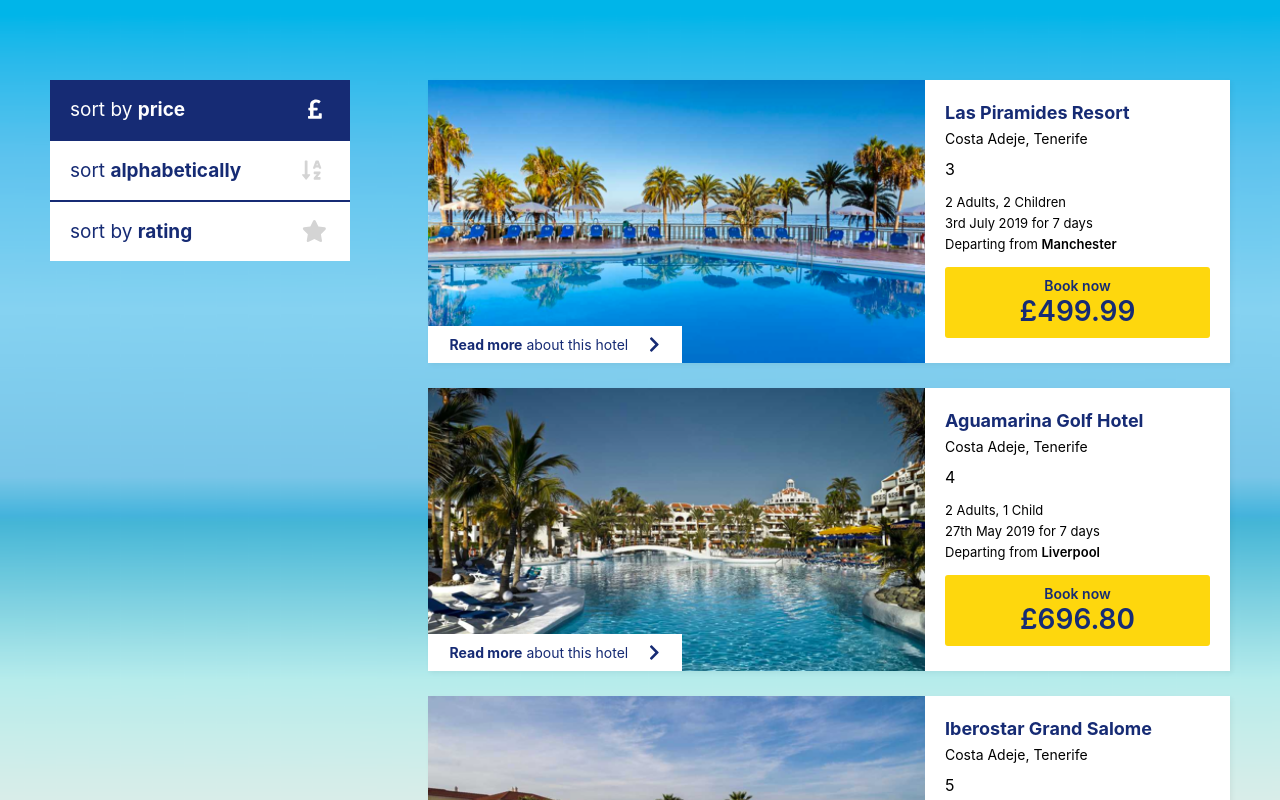
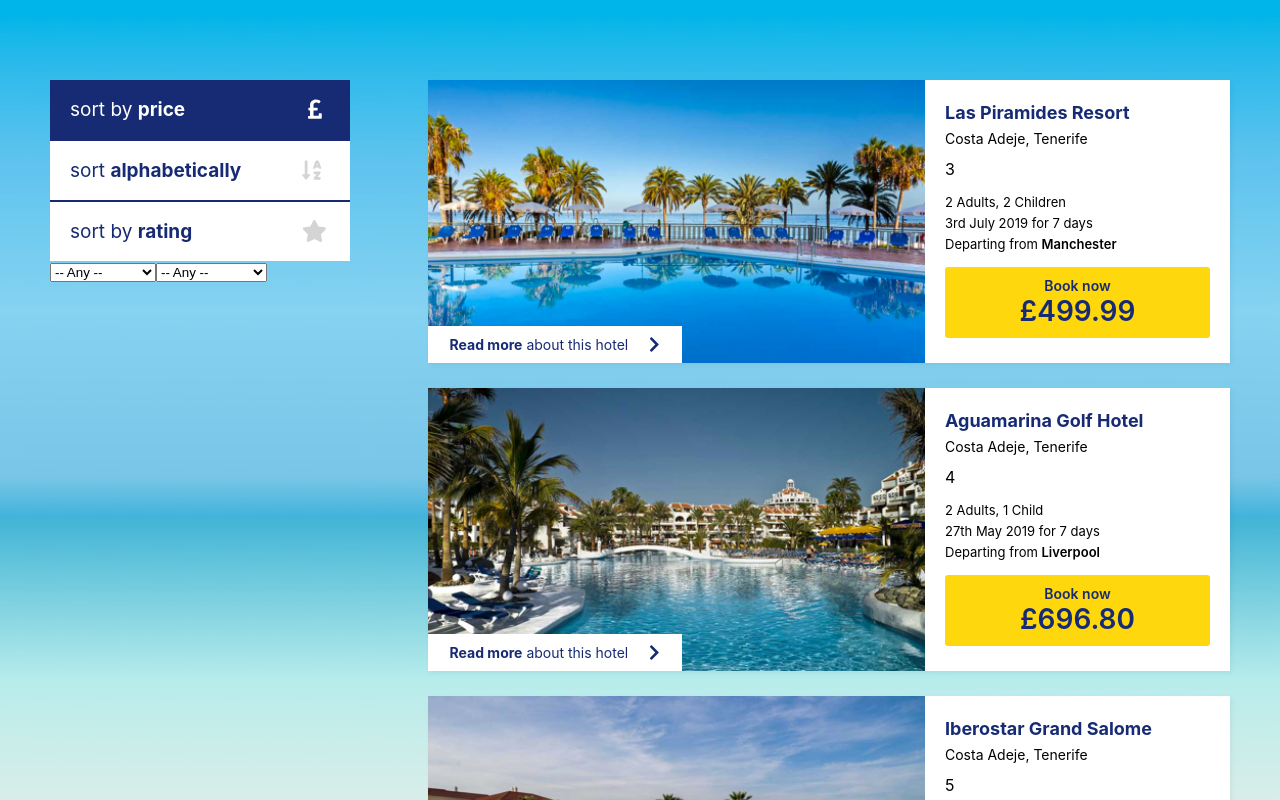
Before and after one commit to nahmadic/on-the-beach-react, a React (Create React App) app: page / in a window 1280 px wide. Shown: the top 800 px of the page. Built offline with nearby package versions, Linux system fonts and the light colour scheme.

Commit message:
Adds Filters component

```diff
--- a/src/components/container/Container.js
+++ b/src/components/container/Container.js
@@ -3,6 +3,7 @@ import React, { useState, useEffect } from 'react';
 import styles from './Container.module.css';
 import Card from '../card/Card';
 import Sort from '../sort/Sort';
+import Filters from '../filters/Filters';
 
 const destinationsArray = [
   {
@@ -12,6 +13,7 @@ const destinationsArray = [
     rating: 5,
     guests: "2 Adults, 2 Children & 1 Infant",
     length: "3rd July 2019 for 7 days",
+    departureDate: "3rd July 2019",
     departure: "East Midlands",
     price: 1136.50,
     description: "The Iberostar Grand Salome has an exceptional location in the south of Tenerife, overlooking the Atlantic Ocean. It is situated between the Golf del Sur and the Amarillo Gold courses, and is an ideal hotel for families, couples and groups who are looking for a holiday full of sport, sun and sea."
@@ -23,6 +25,7 @@ const destinationsArray = [
     rating: 4,
     guests: "2 Adults, 1 Child",
     length: "27th May 2019 for 7 days",
+    departureDate: "27th May 2019",
     departure: "Liverpool",
     price: 696.80,
     description: "The Iberostar Grand Salome has an exceptional location in the south of Tenerife, overlooking the Atlantic Ocean. It is situated between the Golf del Sur and the Amarillo Gold courses, and is an ideal hotel for families, couples and groups who are looking for a holiday full of sport, sun and sea."
@@ -34,11 +37,15 @@ const destinationsArray = [
     rating: 3,
     guests: "2 Adults, 2 Children",
     length: "3rd July 2019 for 7 days",
+    departureDate: "3rd July 2019",
     departure: "Manchester",
     price: 499.99,
     description: "The Iberostar Grand Salome has an exceptional location in the south of Tenerife, overlooking the Atlantic Ocean. It is situated between the Golf del Sur and the Amarillo Gold courses, and is an ideal hotel for families, couples and groups who are looking for a holiday full of sport, sun and sea."
   },
 ];
+
+const airports = destinationsArray.map(destination => destination.departure);
+const departureDates = destinationsArray.map(destination => destination.departureDate);
 
 function Container () {
   const [destinations, setDestinations] = useState([]);
@@ -110,6 +117,10 @@ function Container () {
           options={sortOptions.options}
           sortBy={sortBy}
         />
+        <Filters
+          airports={airports}
+          departureDates={departureDates}
+        />
       </aside>
       <main>
         {destinationCards}
--- /dev/null
+++ b/src/components/filters/Filters.js
@@ -0,0 +1,29 @@
+import React from 'react';
+
+import styles from './Filters.module.css';
+
+function Filters ({ airports, departureDates }) {
+  const uniqueAirports = [...new Set(airports)];
+  const uniqueDepartureDates = [...new Set(departureDates)];
+
+  return (
+    <div className={styles.filters}>
+      <form>
+        <select name="" id="">
+          <option value="">-- Any --</option>
+          {uniqueAirports.map(airport => {
+            return <option key={airport} value={airport}>{airport}</option>
+          })}
+        </select>
+        <select name="" id="">
+          <option value="">-- Any --</option>
+          {uniqueDepartureDates.map(date => {
+            return <option key={date} value={date}>{date}</option>
+          })}
+        </select>
+      </form>
+    </div>
+  );
+}
+
+export default Filters;
--- /dev/null
+++ b/src/components/filters/Filters.module.css
@@ -0,0 +1,3 @@
+.filters {
+
+}
```
